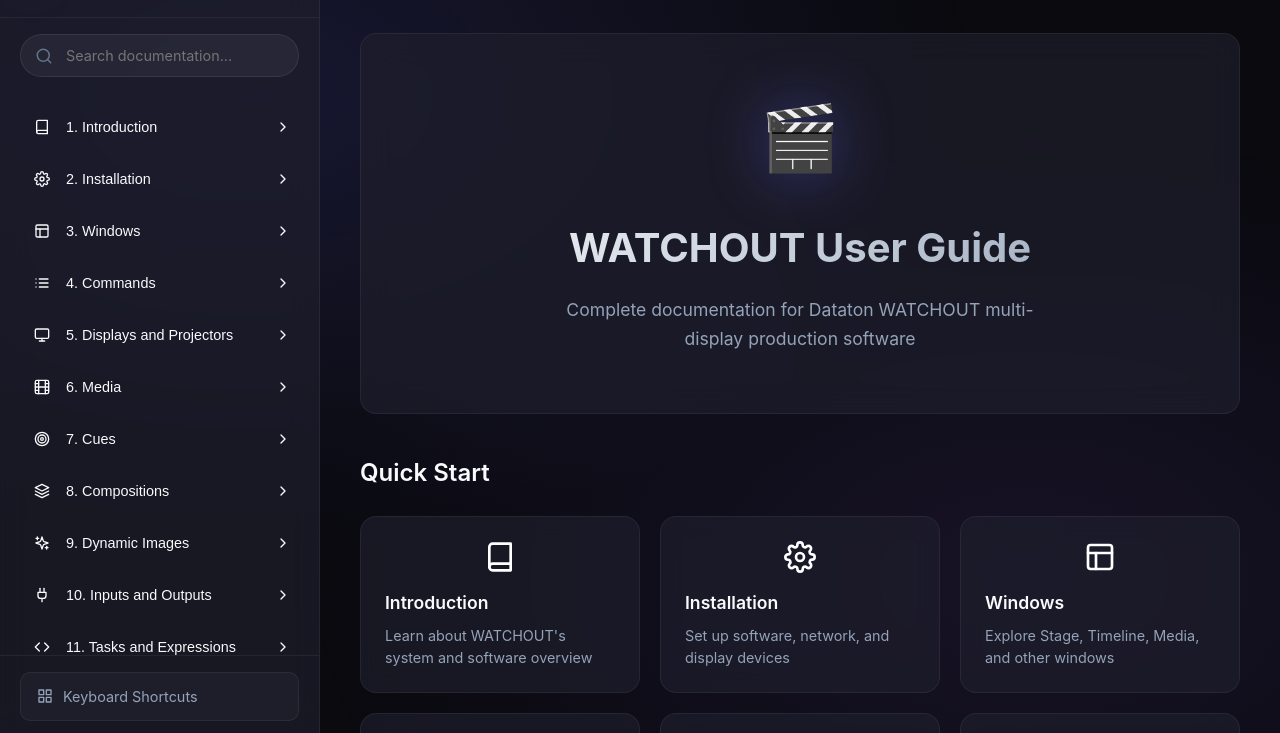
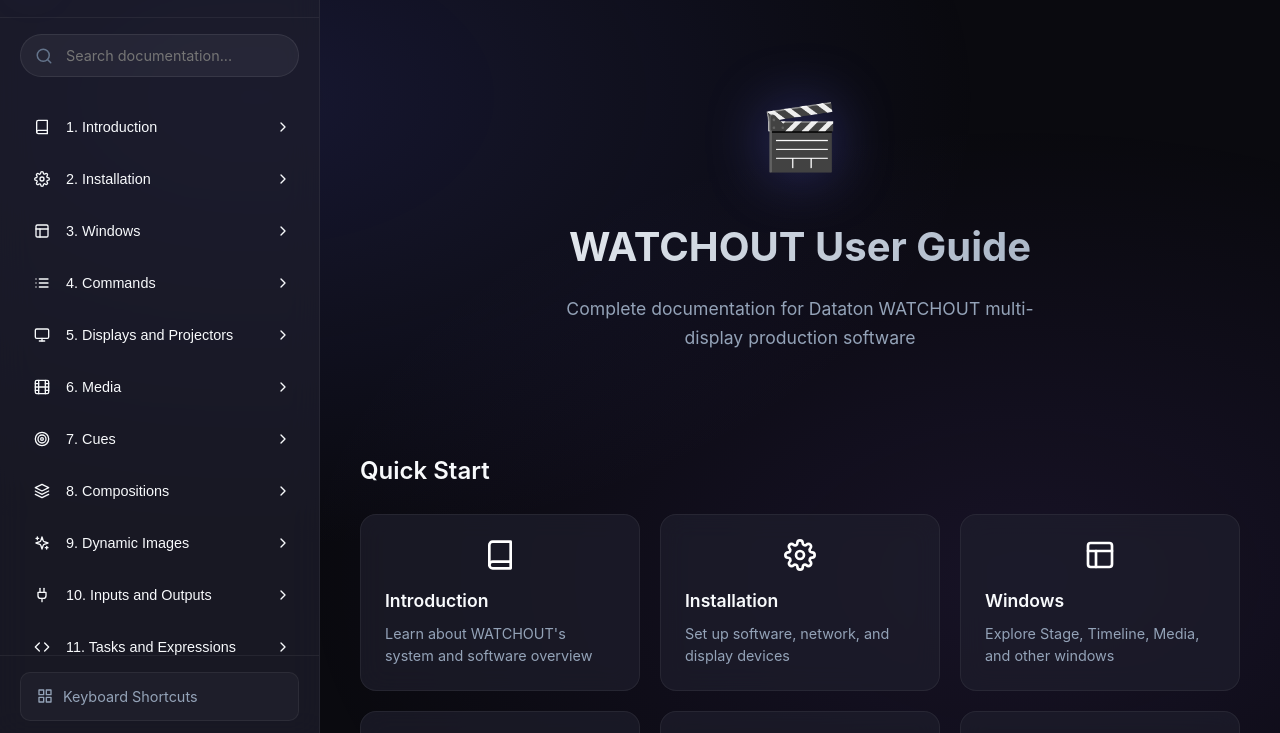
Before and after one commit to Kitonae/WO_keys, a plain HTML site: page wiki/index.html in a window 1280 px wide. Shown: the part 63-796 px from the top of the page. Drawn offline with Linux system fonts and the light colour scheme.

Commit message:
no bento on hero card

```diff
--- a/wiki/styles.css
+++ b/wiki/styles.css
@@ -448,10 +448,6 @@ body::before {
 .welcome-hero {
     text-align: center;
     padding: 60px 40px;
-    background: var(--bg-glass);
-    backdrop-filter: blur(16px);
-    border-radius: var(--border-radius-lg);
-    border: 1px solid rgba(255, 255, 255, 0.06);
     margin-bottom: 40px;
 }
 
```
